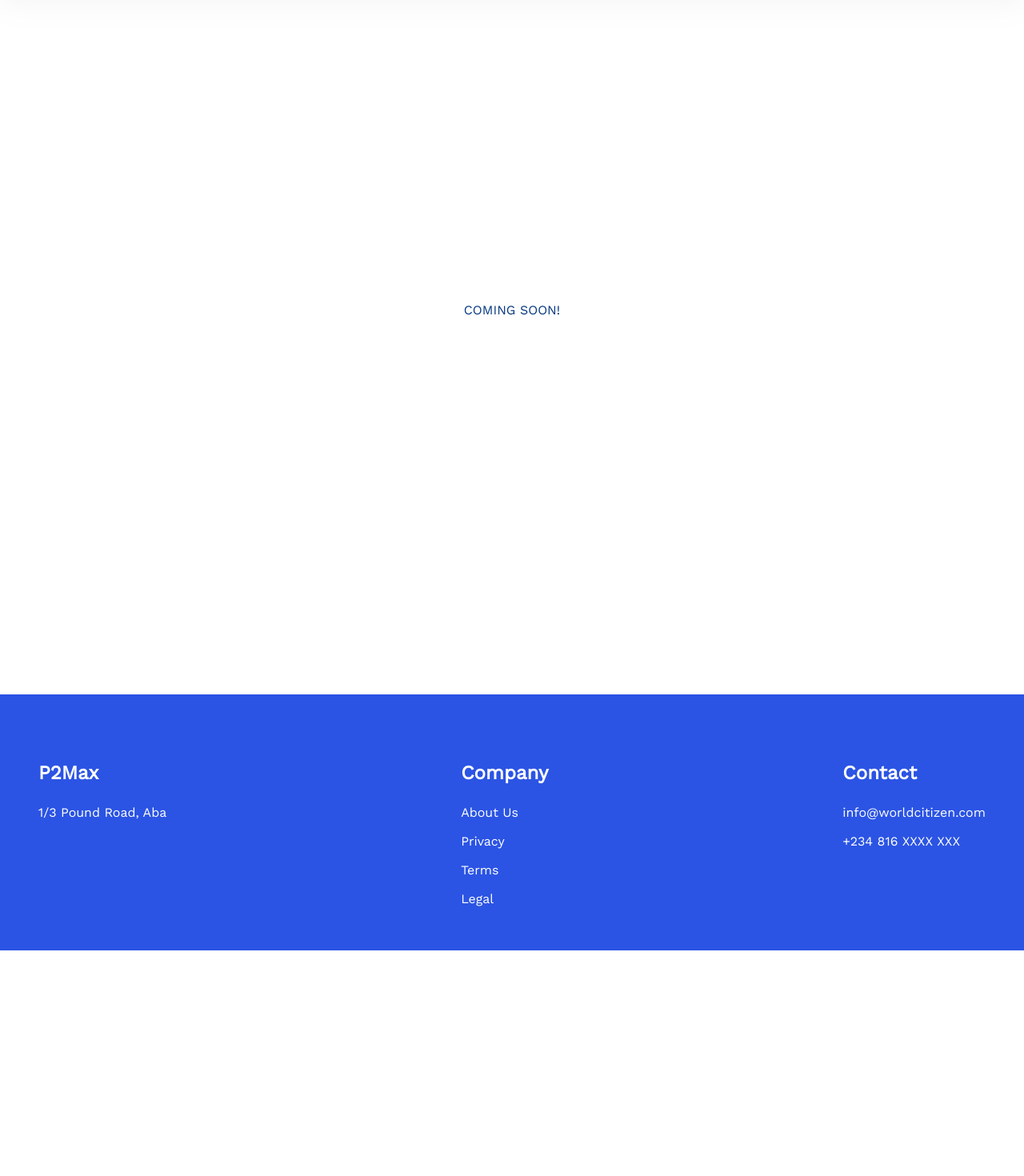
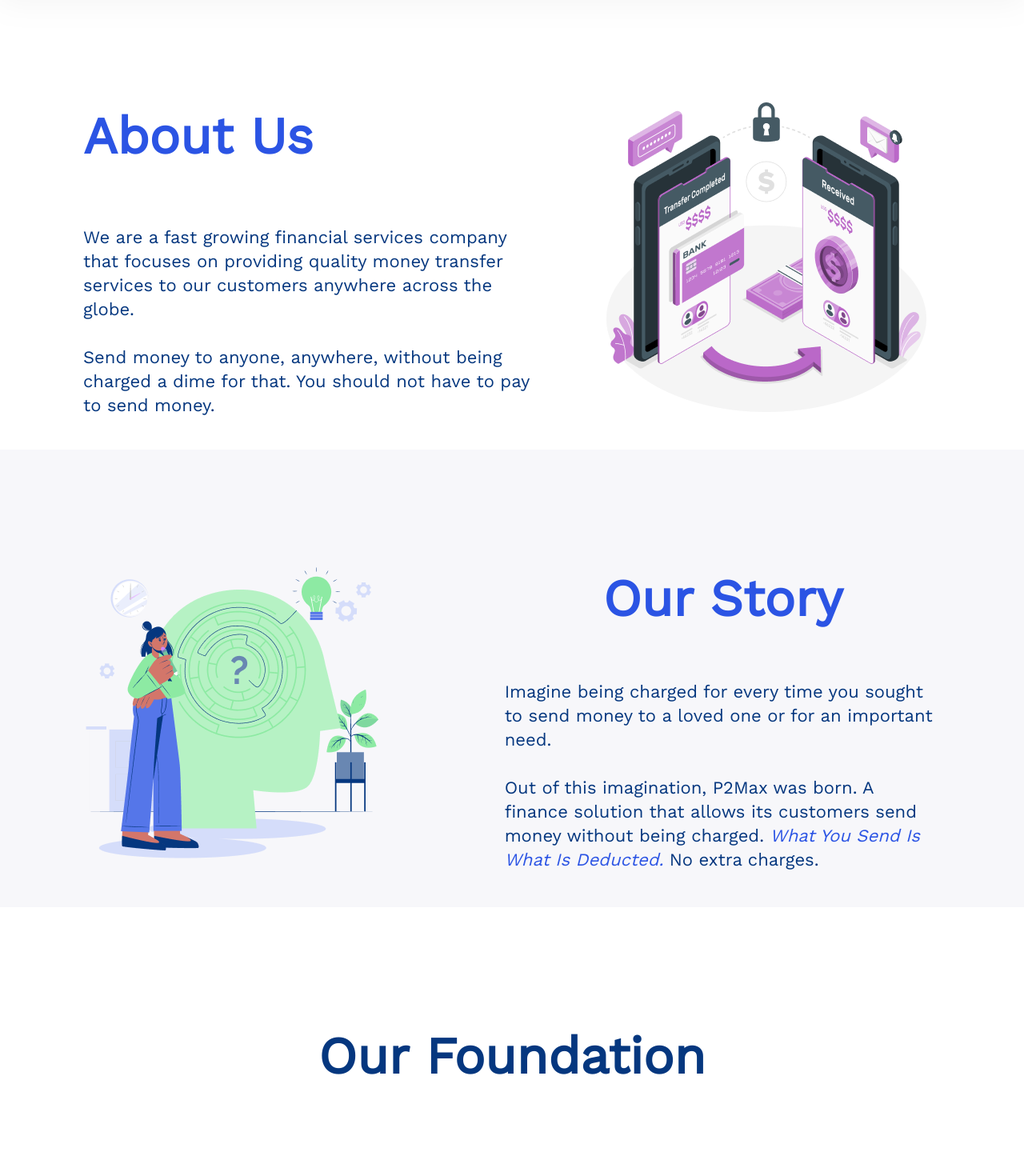
Before and after one commit to Team-Zoldyck/P2MAX, a React (Create React App) app in the folder frontend/: page /about in a window 1280 px wide. Shown: the part 80-1550 px from the top of the page at 80% size. Before the commit the page ends 1268 px from the top, so only its background shows below. Built offline with nearby package versions, Linux system fonts and the light colour scheme.

Commit message:
about page progress

```diff
--- a/frontend/src/pages/AboutUs.jsx
+++ b/frontend/src/pages/AboutUs.jsx
@@ -1,11 +1,55 @@
-
+import About_Image from "../assets/images/about_image_1.png";
+import Story_Image from "../assets/images/about_image_2.png";
 
 const AboutUs = () => {
 
   return (
 
-    <div className="h-screen flex justify-center items-center">
-        <p>COMING SOON!</p>
+    <div className="">
+        <section className="mx-auto max-w-6xl h-fit flex justify-between align-items mt-[100px] p-10">
+            <div className="w-[55%] mr-[80px]">
+                <h1 className="text-3xl md:text-[64px] font-[700] leading-[84px] mb-[70px] text-[#2B54E4]">About Us</h1>
+                <article className="text-[22px] font-[500] leading-[30px]">
+                    We are a fast growing financial services company that focuses on providing quality money transfer services to our customers anywhere across the globe.<br></br><br></br>
+
+                    Send money to anyone, anywhere, without being charged a dime for that. You should not have to pay to send money.
+                </article>
+            </div>
+            <div className="w-[40%]">
+                <img className="object-cover" src={About_Image} alt="" />
+            </div>
+        </section>
+
+        <section className="w-screen bg-[#F7F7FA] py-1">
+            <div className="mx-auto max-w-6xl h-fit flex justify-between align-items mt-[100px] p-10">
+                <div className="w-[40%]">
+                    <img className="object-cover" src={Story_Image} alt="" />
+                </div>
+                <div className="w-[55%]  ml-[130px]">
+                    <div className="flex justify-center items-center mb-[60px]">
+                        <h1 className="text-3xl md:text-[64px] font-[700] leading-[84px] text-[#2B54E4]">Our Story</h1>
+                    </div>
+                    <article className="text-[22px] font-[500] leading-[30px]">
+                        Imagine being charged for every time you sought to send money to a loved one or for an important need.<br></br><br></br>
+
+                        Out of this imagination, P2Max was born. A finance solution that allows its customers send money without being charged. <span className="text-[#2B54E4]"><i>What You Send Is What Is Deducted.</i></span> No extra charges.
+                    </article>
+                </div>
+            </div>
+        </section>
+
+        <section className="w-screen py-1">
+            <div className="mx-auto max-w-6xl h-fit mt-[100px] p-10">
+                    <div className="flex justify-center items-center mb-[60px]">
+                        <h1 className="text-3xl md:text-[64px] font-[700] leading-[84px]">Our Foundation</h1>
+                    </div>
+                    <div className="flex justify-center items-center">
+                        <div>
+
+                        </div>
+                    </div>
+            </div>
+        </section>
     </div>
   )
 }
```
Also changed, not shown: frontend/src/assets/images/about_image_1.png (added), frontend/src/assets/images/about_image_2.png (added).
